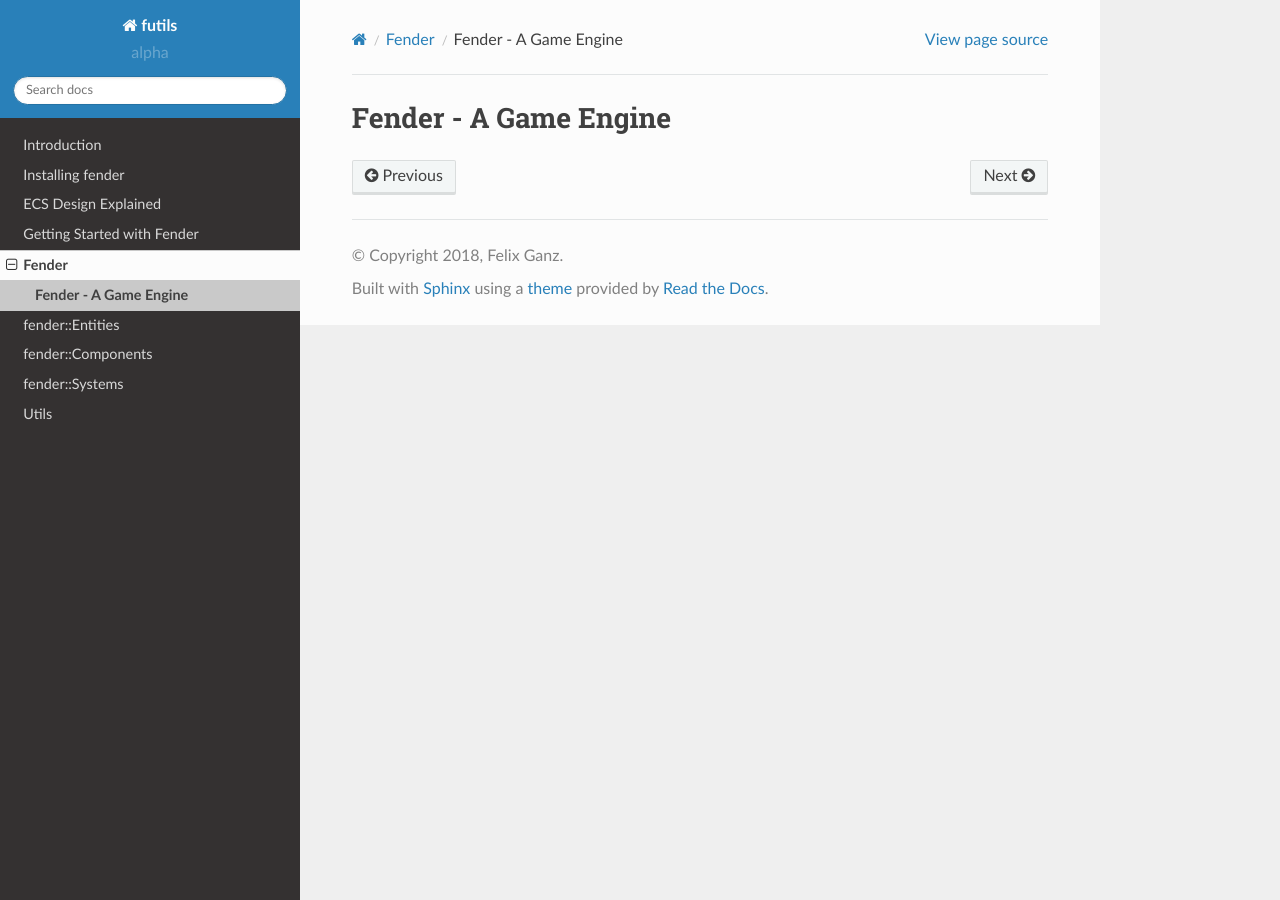
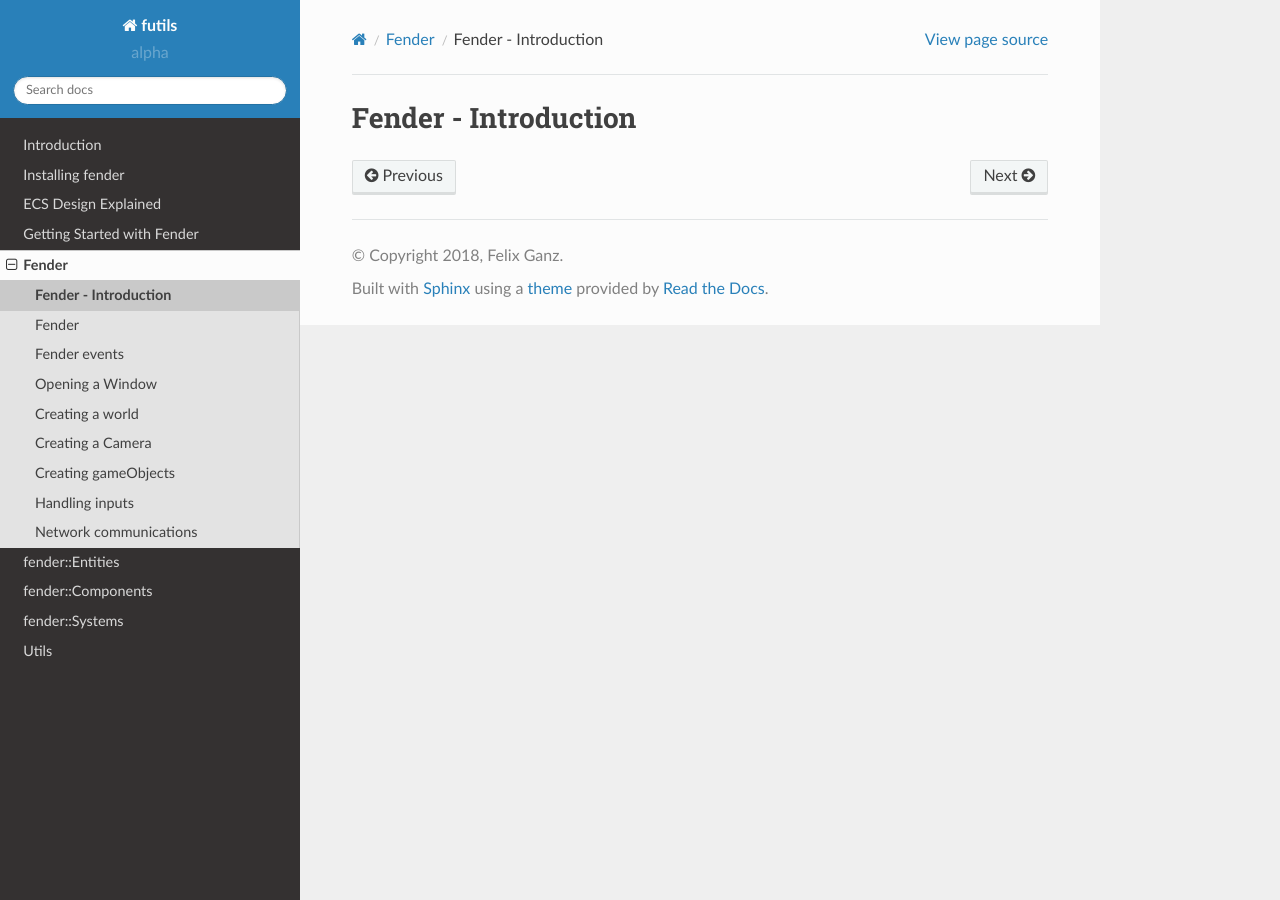
Before and after one commit to ganzf/futils, a Sphinx documentation site: the page built from docs/fender/index.rst, in a window 1280 px wide. Built offline with Sphinx 7.4.7 and the Read the Docs theme 2.0.0, drawn with Linux system fonts in a browser that asks for light colours.

Commit message:
titles for fender doc

```diff
--- a/docs/fender/Fender.rst
+++ b/docs/fender/Fender.rst
@@ -0,0 +1,2 @@
+Fender
+======
--- a/docs/fender/camera.rst
+++ b/docs/fender/camera.rst
@@ -0,0 +1,2 @@
+Creating a Camera
+=================
--- a/docs/fender/events.rst
+++ b/docs/fender/events.rst
@@ -0,0 +1,2 @@
+Fender events
+=============
--- a/docs/fender/gameObject.rst
+++ b/docs/fender/gameObject.rst
@@ -0,0 +1,2 @@
+Creating gameObjects
+====================
--- a/docs/fender/index.rst
+++ b/docs/fender/index.rst
@@ -1,2 +1,2 @@
-Fender - A Game Engine
-======================
+Fender - Introduction
+=====================
--- a/docs/fender/inputs.rst
+++ b/docs/fender/inputs.rst
@@ -0,0 +1,2 @@
+Handling inputs
+===============
--- a/docs/fender/network.rst
+++ b/docs/fender/network.rst
@@ -0,0 +1,2 @@
+Network communications
+======================
--- a/docs/fender/window.rst
+++ b/docs/fender/window.rst
@@ -0,0 +1,2 @@
+Opening a Window
+================
--- a/docs/fender/world.rst
+++ b/docs/fender/world.rst
@@ -0,0 +1,2 @@
+Creating a world
+================
```
